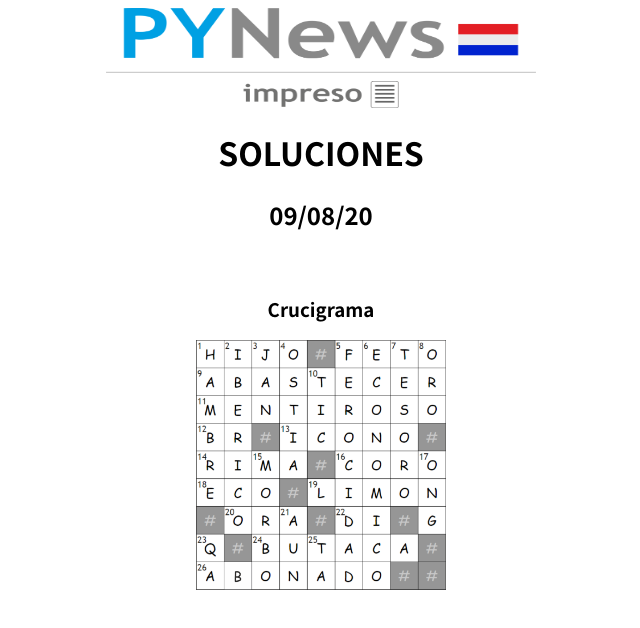
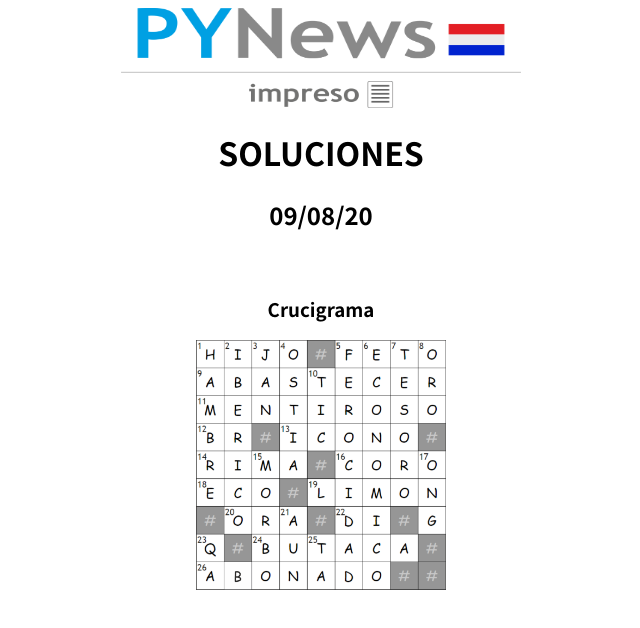
Before and after one commit to pabdani/pynews, a plain HTML site: page impreso/entretenimiento/soluciones/09-08-20.html in a window 1280 px wide. Shown: the whole page, without its empty margins (319-959 px from the left). Drawn offline with Linux system fonts and the light colour scheme.

Commit message:
Update 09-08-20.html

```diff
--- a/impreso/entretenimiento/soluciones/09-08-20.html
+++ b/impreso/entretenimiento/soluciones/09-08-20.html
@@ -7,7 +7,7 @@
     </head>
     <body>
         <div align="center">
-            <img src="../../../archivos/pynews-impreso.png" width="430" height="100">
+            <img src="../../../archivos/pynews-impreso.png" width="400" height="100">
             <h1>SOLUCIONES</h1>
             <h2>09/08/20</h2>
             <br>
```
